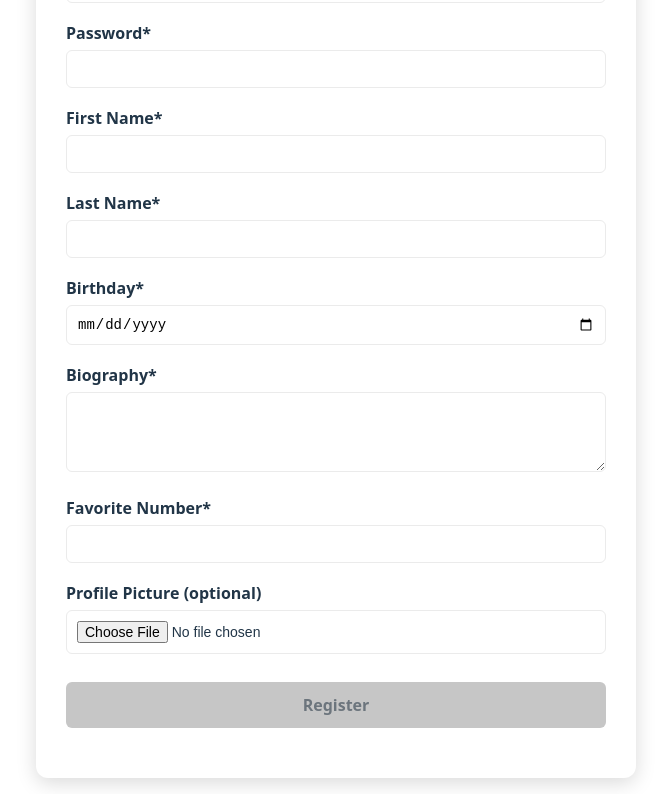
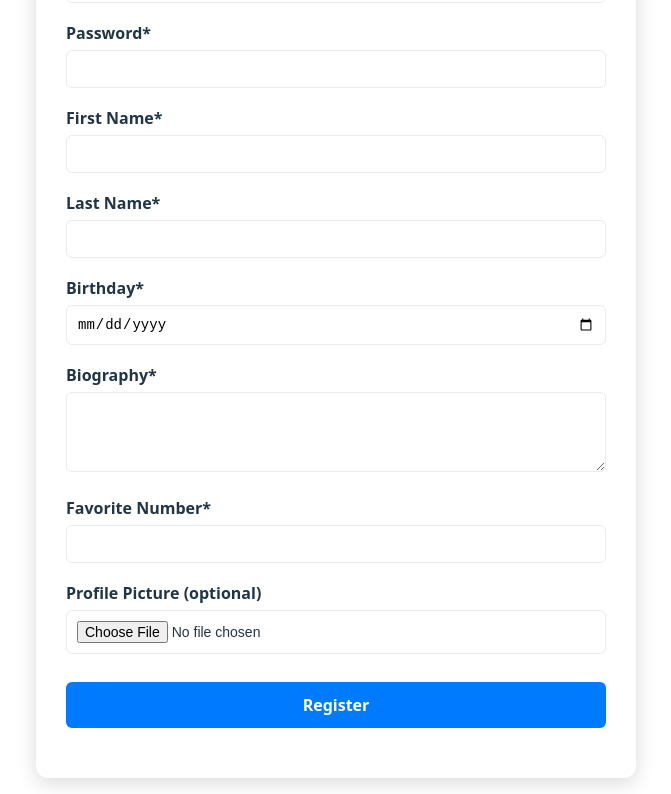
Before and after one commit to jhernandez4/user-profile-client, a React (Vite) app: page /signup in a window 1280 px wide. Shown: the part 266-1060 px from the top of the page, without its empty margins (304-975 px from the left). Built offline with nearby package versions, Linux system fonts and the light colour scheme; no server answers.

Commit message:
fix(sign up page): remove hard-coded value for button disabled

```diff
--- a/src/pages/SignUpPage/SignUpPage.jsx
+++ b/src/pages/SignUpPage/SignUpPage.jsx
@@ -82,7 +82,7 @@ const SignUpPage = () => {
         <label>Profile Picture {`(optional)`}</label>
         <input type="file" name="profile_picture" accept="image/*" onChange={handleChange} />
 
-        <button className='signup-form-button' type="submit" disabled={true}>
+        <button className='signup-form-button' type="submit" disabled={isLoading}>
           Register
         </button>
         {error &&
```
